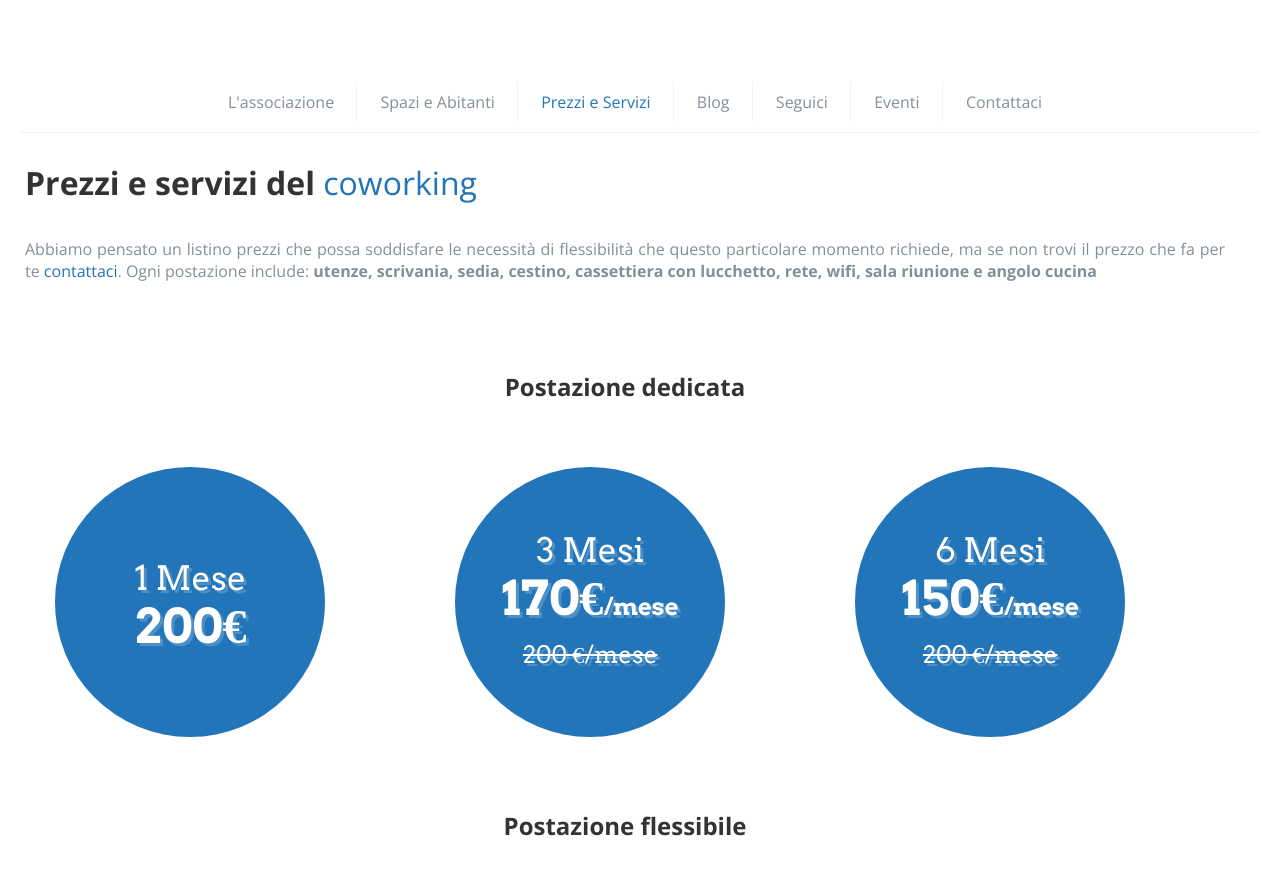
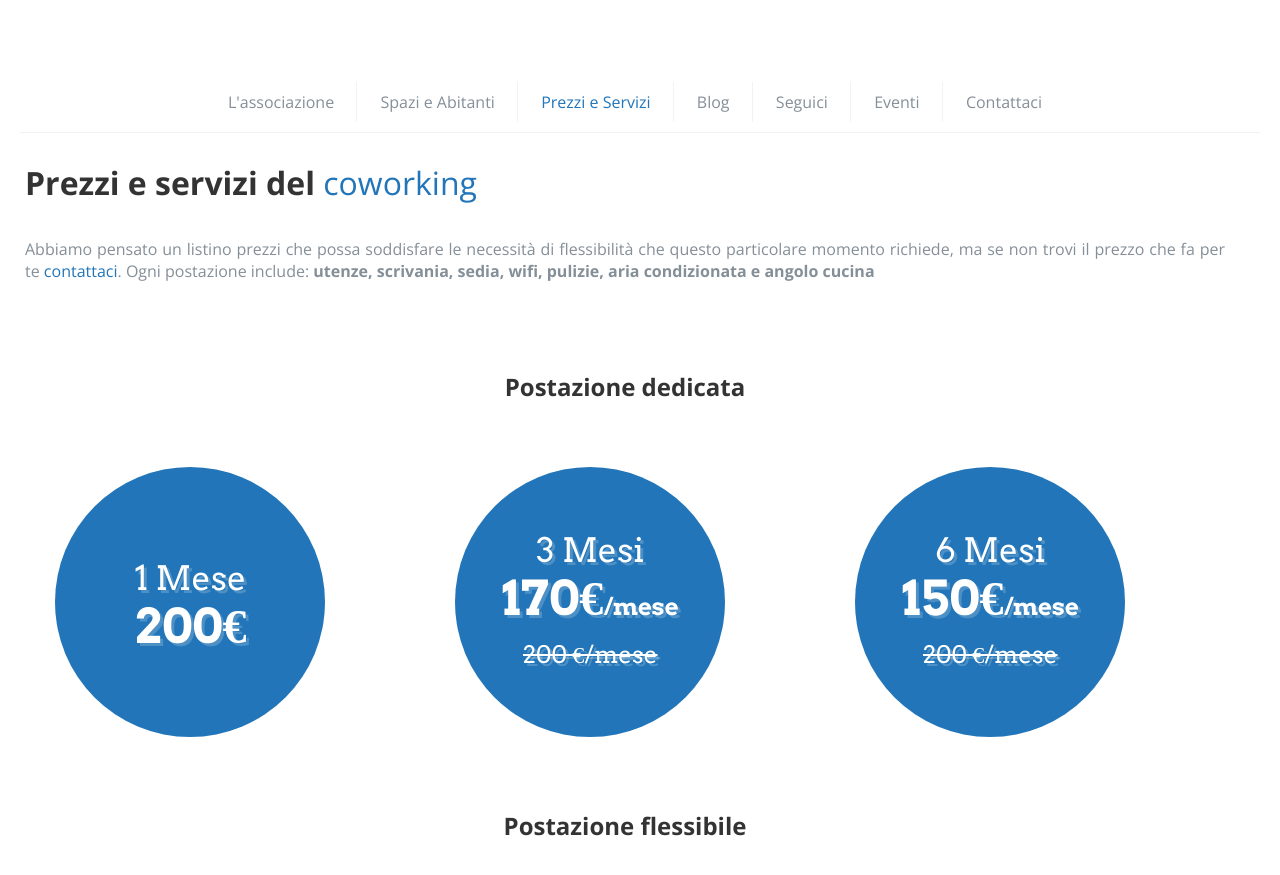
Before and after one commit to Cowo42/cowo42.github.io, a Jekyll site: the page built from index.html, in a window 1280 px wide and 900 px high, scrolled down 5220 px. Shown: the top 875 px of the window. Built offline with Jekyll 4.4.1, drawn with Linux system fonts in a browser that asks for light colours; comment, search, counter and statistics services are not loaded.

Commit message:
Update index.html

```diff
--- a/index.html
+++ b/index.html
@@ -212,7 +212,7 @@
                 Abbiamo pensato un listino prezzi che possa soddisfare le necessità
                 di flessibilità che questo particolare momento richiede, ma se non trovi
                 il prezzo che fa per te <a href="&#109;&#97;&#105;&#108;&#116;&#111;&#58;%69%6E%66%6F%40%63%6F%77%6F%34%32%2E%63%6F%6D">contattaci</a>.
-                Ogni postazione include: <strong>utenze, scrivania, sedia, cestino, cassettiera con lucchetto, rete, wifi, sala riunione e angolo cucina</strong>
+                Ogni postazione include: <strong>utenze, scrivania, sedia, wifi, pulizie, aria condizionata e angolo cucina</strong>
             </p>
 
             <h3 class="margin-5 center">Postazione dedicata</h3>
```
